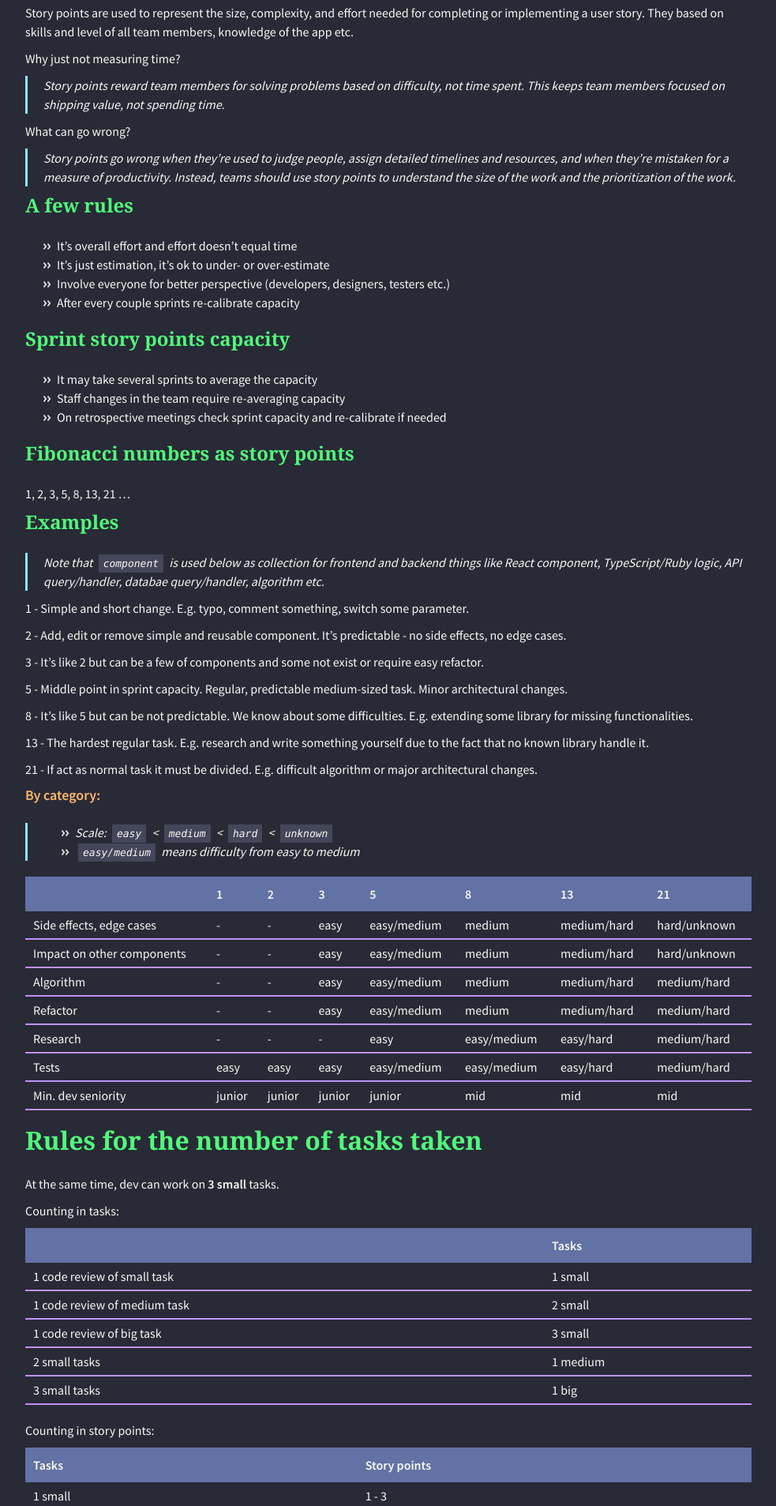
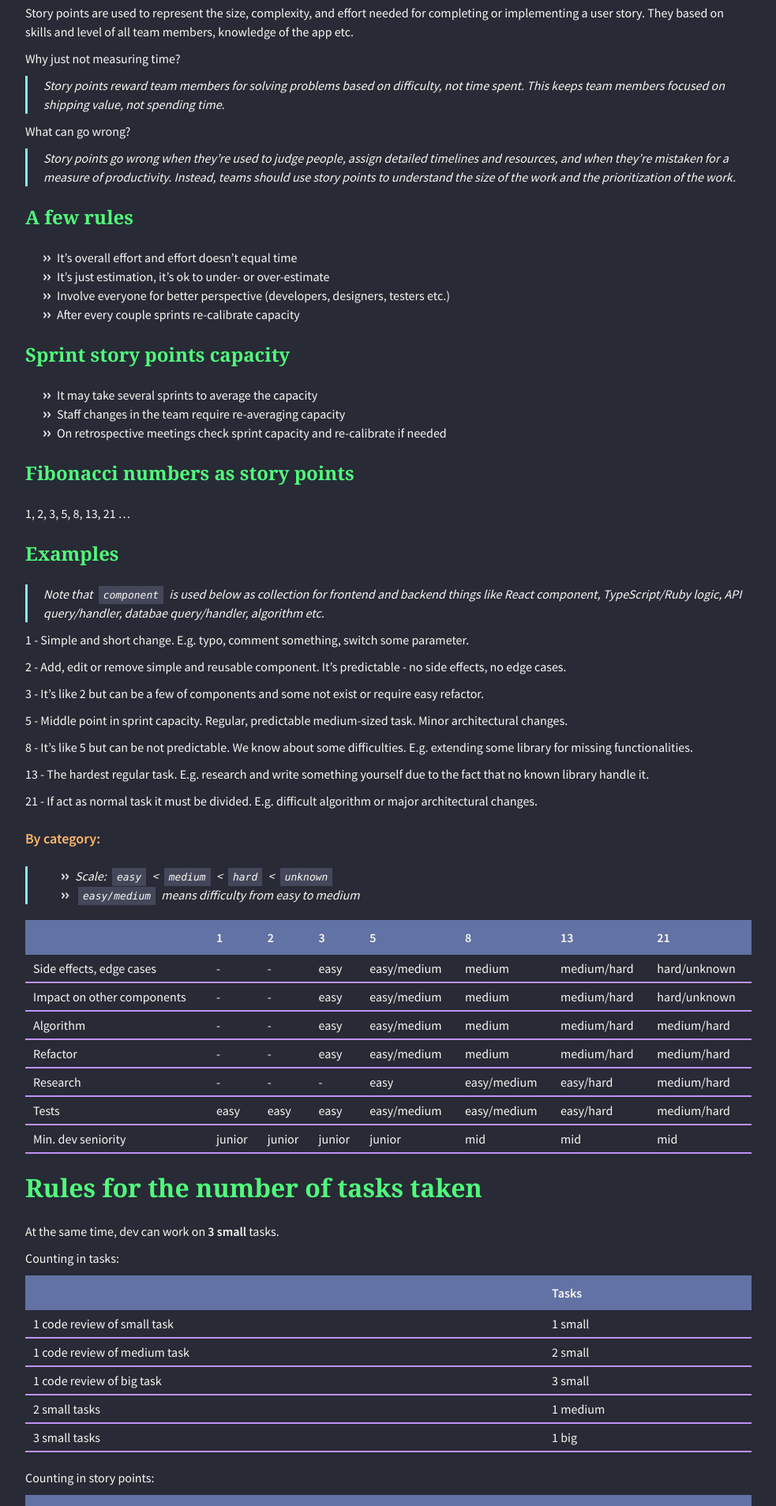
Before and after one commit to twistezo/blog, a Jekyll site: the page built from _posts/2022-06-17-story-points.md, in a window 1280 px wide. Shown: the part 324-2231 px from the top of the page at 79% size, without its empty margins (148-1131 px from the left). Built offline with Jekyll 4.4.1, drawn with Linux system fonts in a browser that asks for light colours.

Commit message:
Better `h` tags margin

```diff
--- a/_sass/main.scss
+++ b/_sass/main.scss
@@ -4,6 +4,13 @@ h3,
 h4,
 h5 {
   margin-bottom: 25px;
+}
+
+h2,
+h3,
+h4,
+h5 {
+  margin-top: 25px;
 }
 
 a,
```
